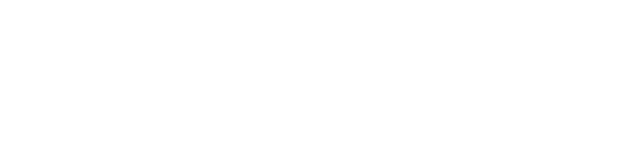
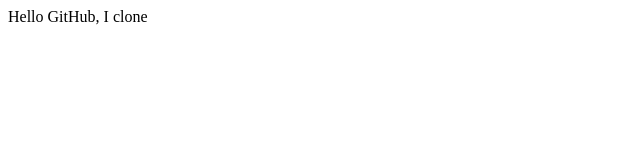
Before and after one commit to hogg21/vscode-git-test, a plain HTML site: page index.html in a window 1280 px wide. Shown: the whole page, without its empty margins (0-640 px from the left). Drawn offline with Linux system fonts and the light colour scheme.

Commit message:
ini commit

```diff
--- a/index.html
+++ b/index.html
@@ -9,6 +9,8 @@
 </head>
 
 <body>
-
+    <div class="test">
+        Hello GitHub, I clone
+    </div>
 </body>
 </html>
--- /dev/null
+++ b/styles.css
@@ -0,0 +1,3 @@
+div {
+    margin-right: 10px;
+}
```
Also changed, not shown: test.html (deleted, +0 -12 lines), questions.html (added).
